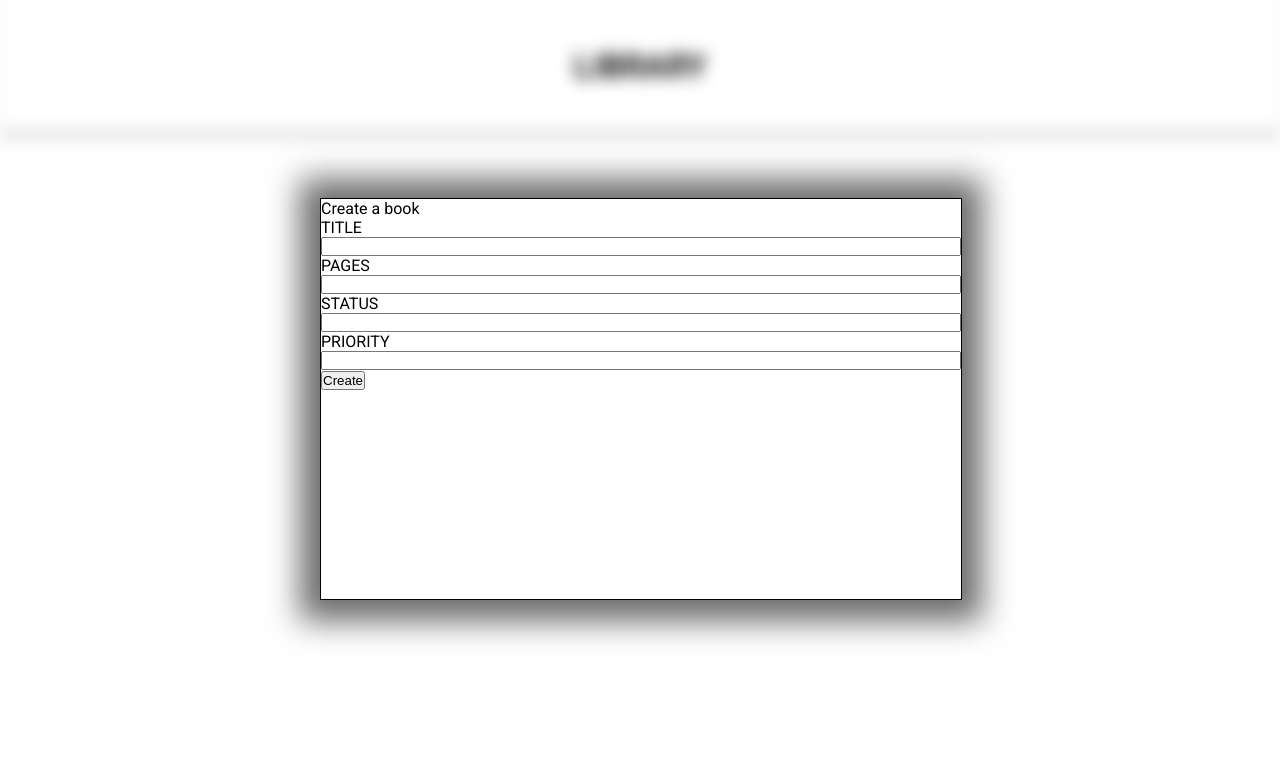
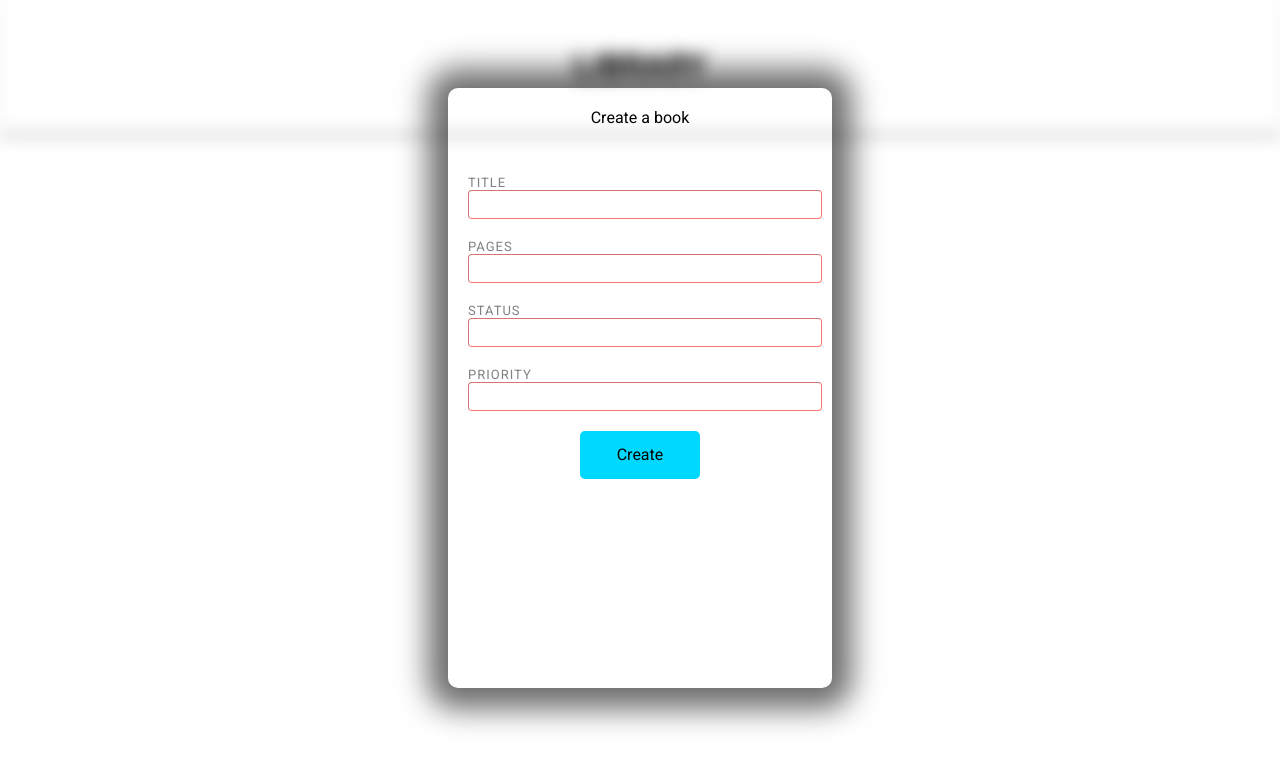
Before and after one commit to Vardhanb07/library, a plain HTML site: page index.html in a window 1280 px wide. Both pictures are taken after a click on the element 640 px from the left and 466 px from the top of the page. Drawn offline with Linux system fonts and the light colour scheme.

Commit message:
Style form

```diff
--- a/styles.css
+++ b/styles.css
@@ -42,15 +42,72 @@ body{
 .form {
     position: absolute;
     display: none;
-    width: 50%;
-    height: 50%;
-    bottom:25%;
-    left: 25%;
-    border: 1px solid black;
+    width: 30%;
+    height: 75%;
+    bottom:14%;
+    left: 35%;
     box-shadow: 0px 1px 30px 20px rgba(0, 0, 0, 0.582);
-    backdrop-filter: blur(10px);
+    border-radius: 10px;
+}
+form{
+    display: flex;
+    flex-direction: column;
+    align-items: center;
+    justify-content: start;
+    flex: 8 0 0;
+    width: 100%;
+    gap: 20px;
+    height: 100%;
 }
 form > p{
     display: flex;
     flex-direction: column;
+    justify-content: center;
+    align-items: center;
+    width: 100%;
 }
+.form > div {
+    display: flex;
+    flex-direction: column;
+    align-items: center;
+    justify-items: center;
+    height: 100%;
+    padding: 20px;
+}
+.form > div > p{
+    flex:1 0 0;
+}
+label{
+    align-self: flex-start;
+    letter-spacing: 1px;
+    font-size: small;
+    color: grey;
+}
+input{
+    width: 100%;
+    height: 1.8em;
+    align-self: flex-start;
+    outline: none;
+    border-color: black;
+    border-width: 1px;
+    padding-left: 8px;
+    font-size: 15px;
+    border-radius: 4px;
+}
+input:valid{
+    font-size: 15px;
+    outline: none;
+}
+input:invalid{
+    border-color: rgba(255, 0, 0, 0.541);
+}
+button{
+    width: 35%;
+    height: 9%;
+    border: 0;
+    background-color: rgb(0, 217, 255);
+    border-radius: 5px;
+    cursor: pointer;
+    font-size: 16px;
+    font-family: "Roboto", sans-serif;
+}
```
